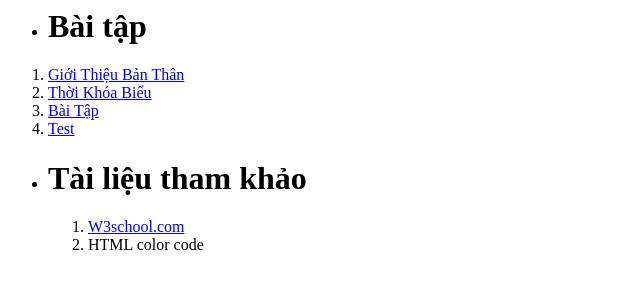
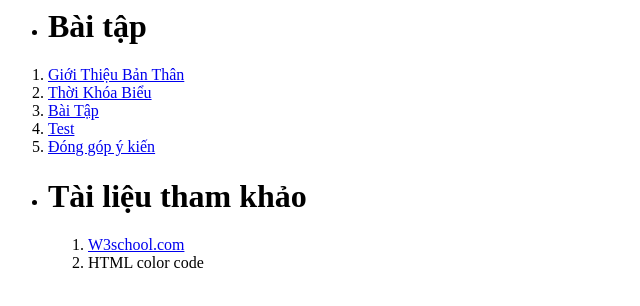
Before and after one commit to hthnhpzy/tin12NEW, a plain HTML site: page contents/DanhMucBT.html in a window 1280 px wide. Shown: the whole page, without its empty margins (0-640 px from the left). Drawn offline with Linux system fonts and the light colour scheme.

Commit message:
Update DanhMucBT.html

```diff
--- a/contents/DanhMucBT.html
+++ b/contents/DanhMucBT.html
@@ -22,6 +22,9 @@
     <li>
       <a href="../contents/tin.html" target="noi_dung">Test</a>
     </li>
+    <li>
+      <a href="../contents/Bai7-NV2.html" target="noi_dung">Đóng góp ý kiến</a>
+    </li>
   </ol>
   <ul>
     <li>
```
